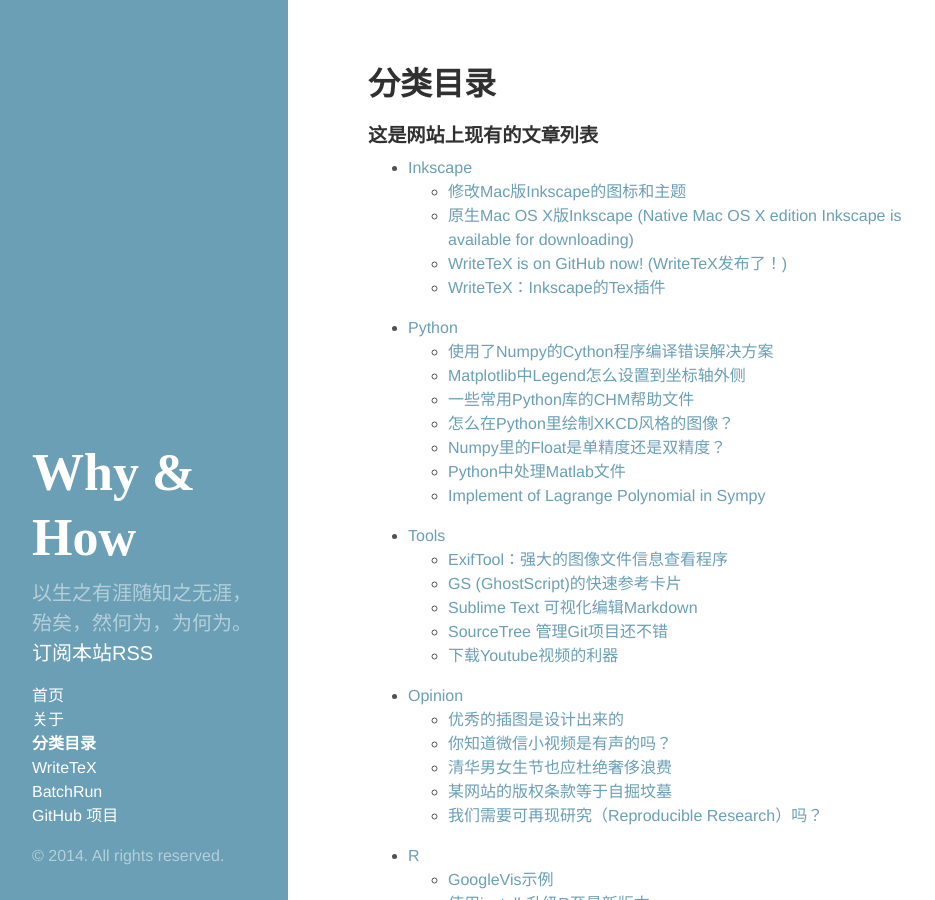
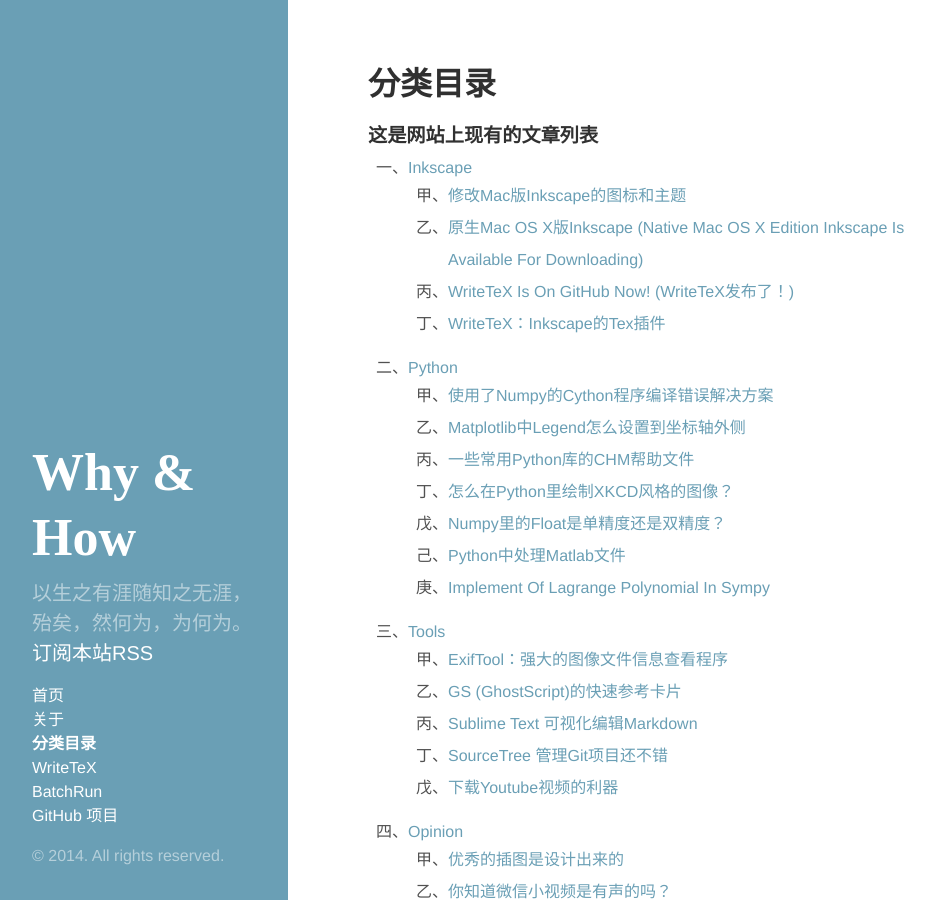
Before and after one commit to wanglongqi/wanglongqi.github.io, a Jekyll site: the page built from Archive.md, in a window 1280 px wide and 900 px high. Shown: the whole window, without its empty margins (0-935 px from the left). Built offline with Jekyll 4.4.1, drawn with Linux system fonts in a browser that asks for light colours; comment, search, counter and statistics services are not loaded.

Commit message:
no message

```diff
--- a/Archive.md
+++ b/Archive.md
@@ -6,8 +6,8 @@
 ### 这是网站上现有的文章列表
 <ul>
 {% for category in site.categories %}
-  <li><a name="{{ category | first }}" style="text-transform:capitalize;">{{ category | first }}</a>
-    <ul>
+  <li class="arcat"><a name="{{ category | first }}">{{ category | first }}</a>
+    <ul class="arpost">
     {% for posts in category %}
       {% for post in posts %}
       	{% if post.url %}
```
